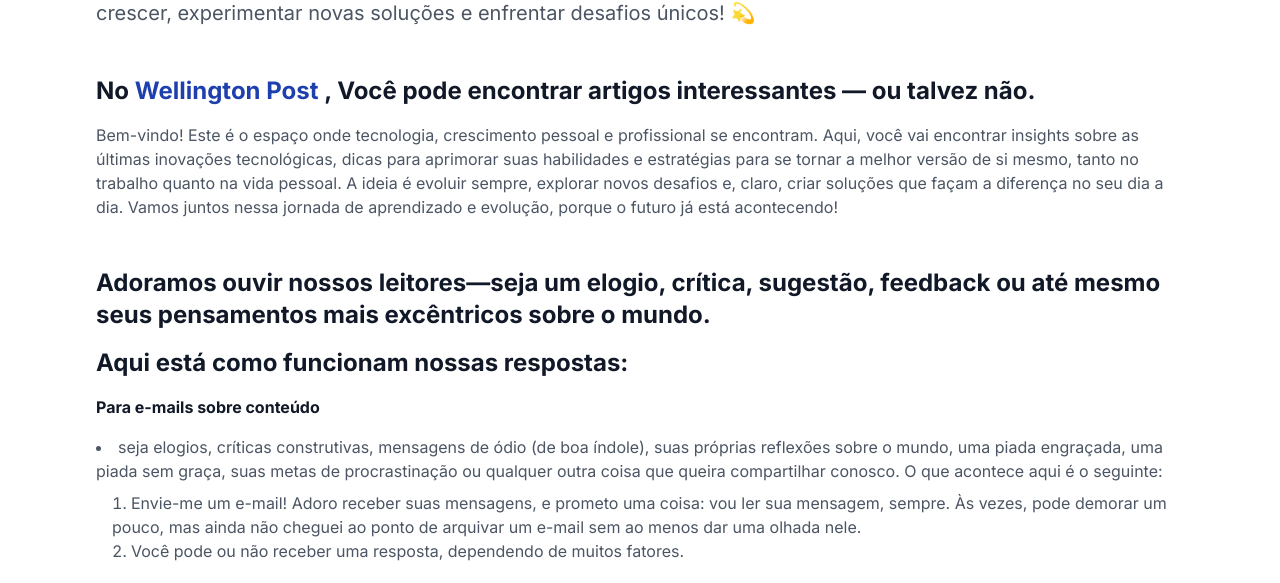
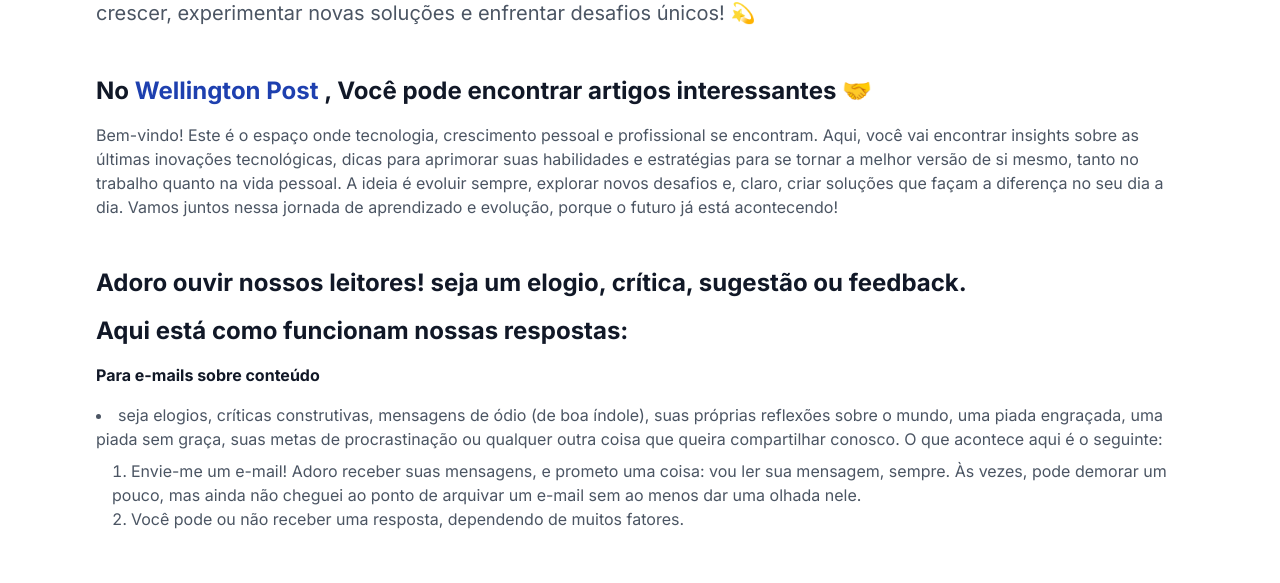
Before and after one commit to Danielalveslira/wellingtonpost, a Next.js app: page /about in a window 1280 px wide. Shown: the part 213-796 px from the top of the page. Built offline with nearby package versions, Linux system fonts and the light colour scheme.

Commit message:
style: updated `page.tsx` file

```diff
--- a/src/app/about/page.tsx
+++ b/src/app/about/page.tsx
@@ -21,7 +21,7 @@ export default function AboutPage() {
                 {" "}
                 Wellington Post{" "}
               </span>
-              , Você pode encontrar artigos interessantes — ou talvez não.
+              , Você pode encontrar artigos interessantes 🤝
             </h2>
             <p className="text-gray-600 dark:text-gray-300">
               Bem-vindo! Este é o espaço onde tecnologia, crescimento pessoal e
@@ -37,9 +37,8 @@ export default function AboutPage() {
 
           <section>
             <h2 className="text-2xl font-bold text-gray-900 dark:text-white mb-4">
-              Adoramos ouvir nossos leitores—seja um elogio, crítica, sugestão,
-              feedback ou até mesmo seus pensamentos mais excêntricos sobre o
-              mundo.
+              Adoro ouvir nossos leitores! seja um elogio, crítica, sugestão ou
+              feedback.
             </h2>
 
             <h3 className="text-2xl font-bold text-gray-900 dark:text-white mb-4">
@@ -51,13 +50,12 @@ export default function AboutPage() {
             </h4>
             <ul className="list-disc list-inside space-y-2 text-gray-600 dark:text-gray-300">
               <li>
-                seja elogios, críticas construtivas, mensagens de ódio &#40;de
-                boa índole&#41;, suas próprias reflexões sobre o mundo, uma
-                piada engraçada, uma piada sem graça, suas metas de
-                procrastinação ou qualquer outra coisa que queira compartilhar
-                conosco. O que acontece aqui é o seguinte:
-              </li>
-              <ul className="list-decimal list-inside pl-4">
+                seja elogios, críticas construtivas, mensagens de ódio (de boa
+                índole), suas próprias reflexões sobre o mundo, uma piada
+                engraçada, uma piada sem graça, suas metas de procrastinação ou
+                qualquer outra coisa que queira compartilhar conosco. O que
+                acontece aqui é o seguinte:
+                <ul className="list-decimal list-inside pl-4 mt-2">
                   <li>
                     Envie-me um e-mail! Adoro receber suas mensagens, e prometo
                     uma coisa: vou ler sua mensagem, sempre. Às vezes, pode
@@ -69,6 +67,7 @@ export default function AboutPage() {
                     fatores.
                   </li>
                 </ul>
+              </li>
             </ul>
           </section>
 
```
Lines whose indentation alone changed are shown as unchanged.
